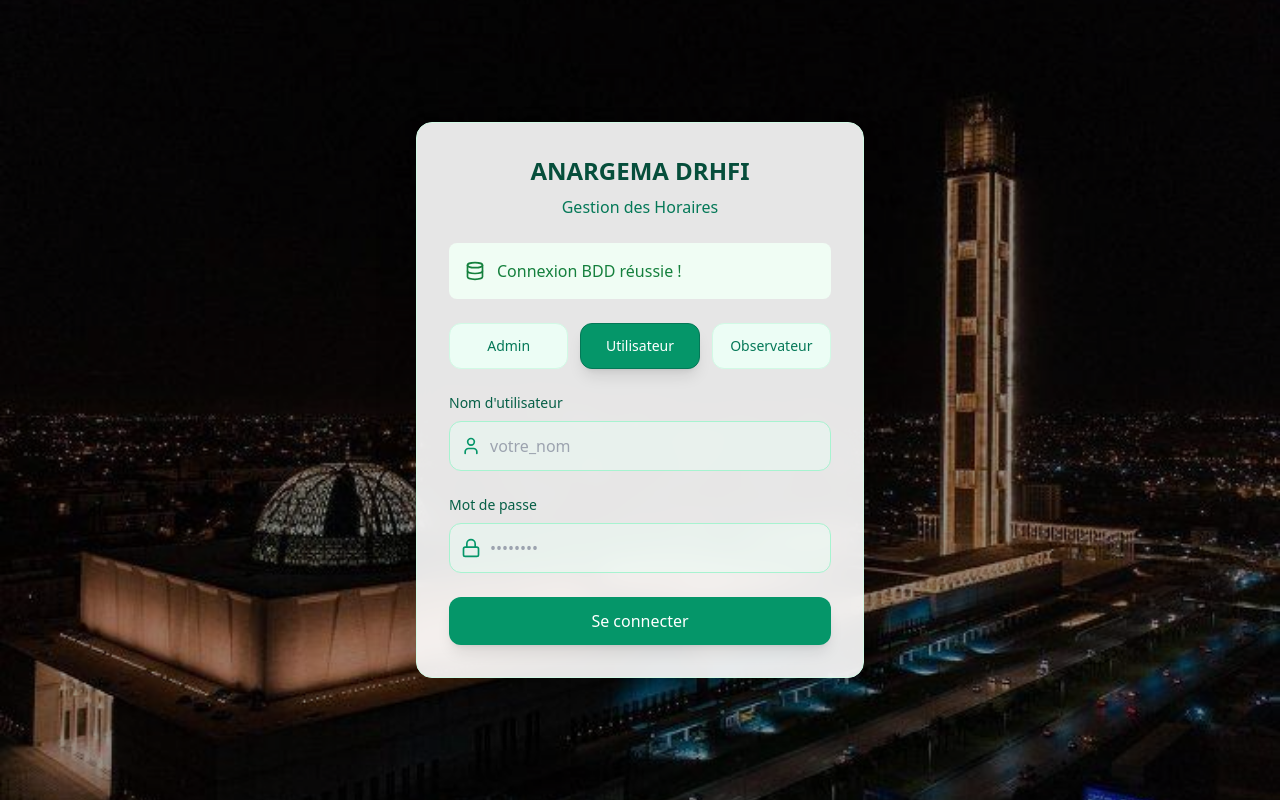
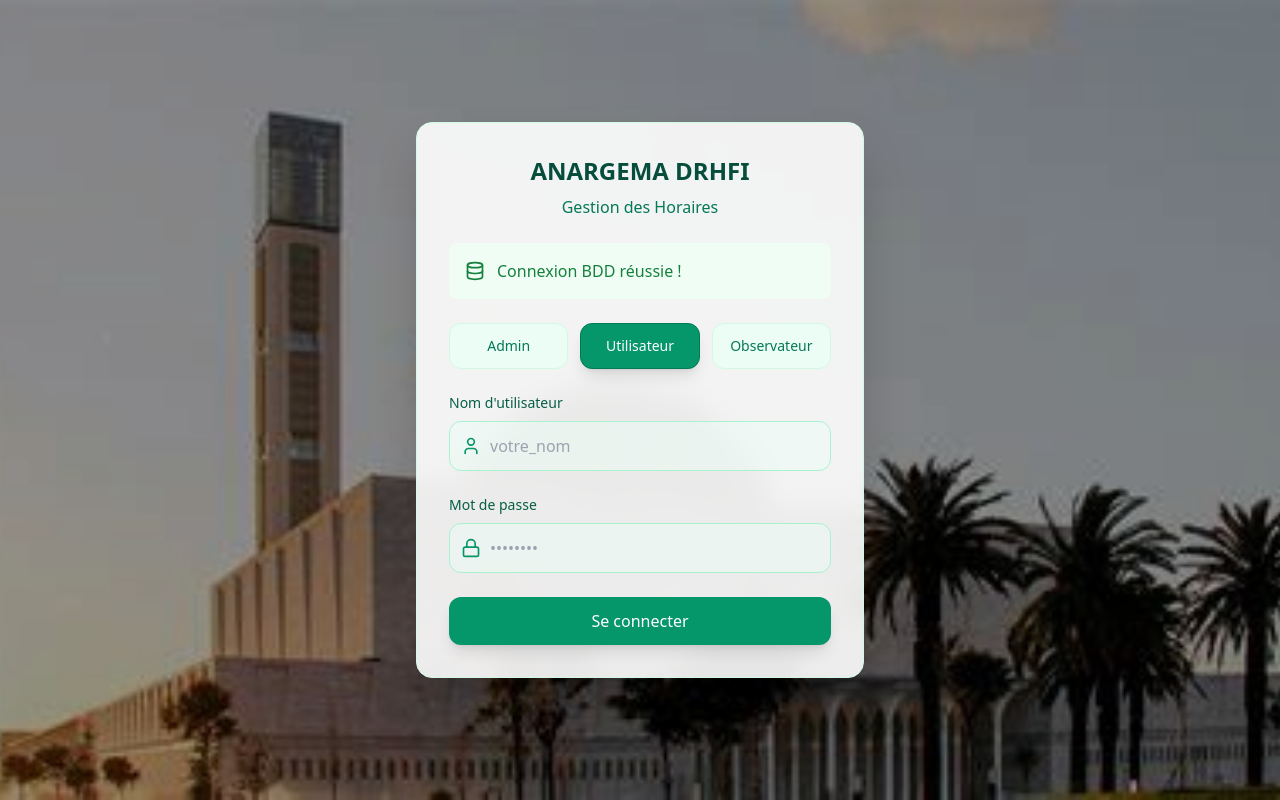
Before and after one commit to AMSWEB89/app_anargema_horaire, a React (Vite) app: page / in a window 1280 px wide. Built offline with nearby package versions, Linux system fonts and the light colour scheme; no server answers; the database is empty.

Commit message:
Update background image

```diff
--- a/src/App.tsx
+++ b/src/App.tsx
@@ -130,7 +130,7 @@ function App() {
       <div
         className="absolute inset-0 bg-cover bg-center"
         style={{
-          backgroundImage: `url('/djamaa.jpeg')`,
+          backgroundImage: `url('/OIP.jpeg')`,
           filter: 'brightness(0.6)'
         }}
       />
```
